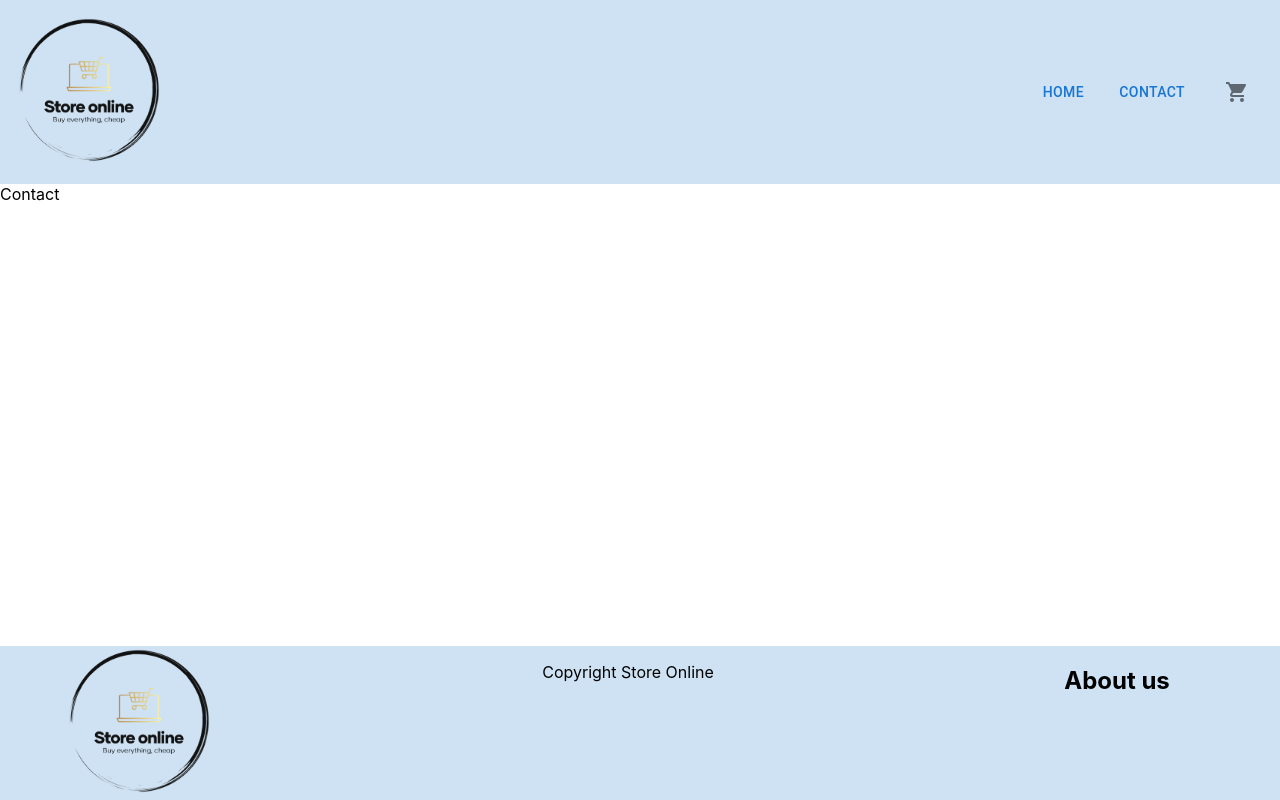
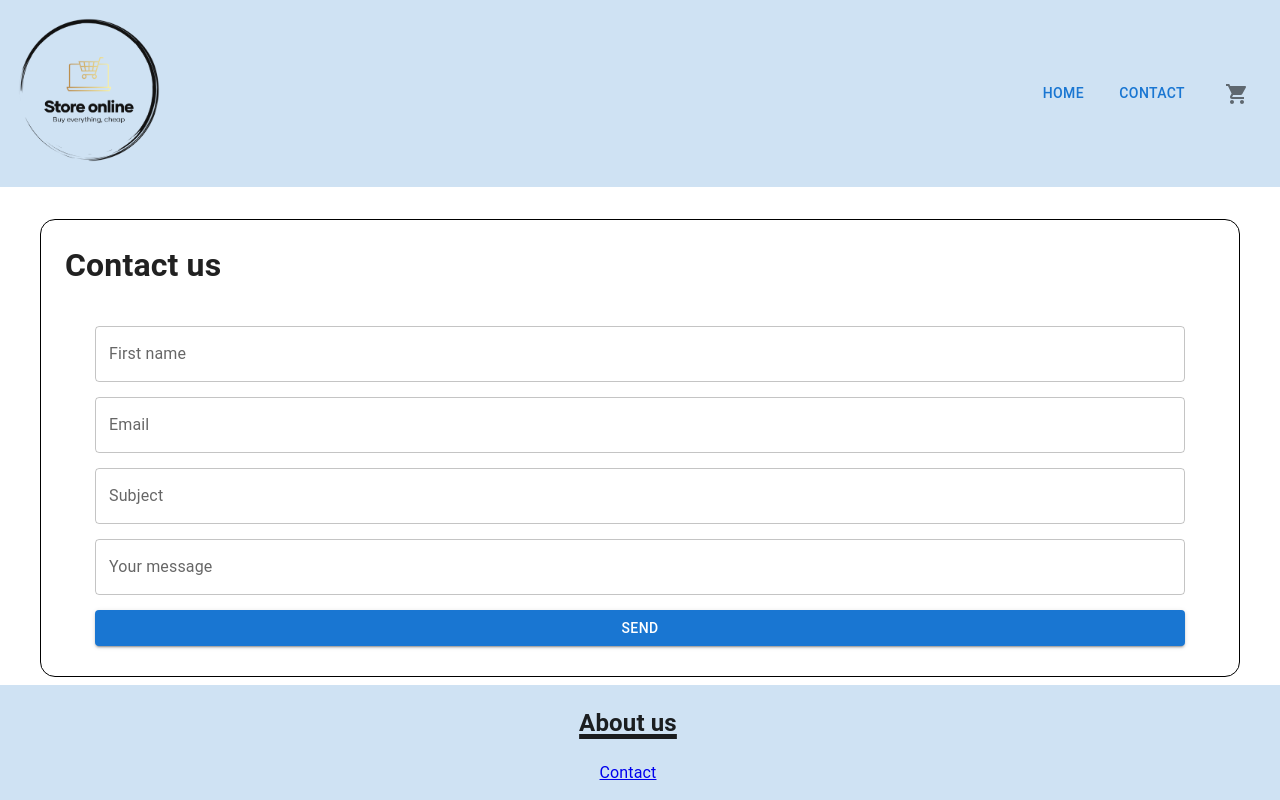
Before and after one commit to Christonn93/js-framework-ca, a React (Create React App) app: page /contact in a window 1280 px wide. Shown: the top 800 px of the page. Built offline with nearby package versions, Linux system fonts and the light colour scheme.

Commit message:
Added content and style changes
Added some content to contact form
Changed some styling

```diff
--- a/src/components/layout/Footer.jsx
+++ b/src/components/layout/Footer.jsx
@@ -14,21 +14,23 @@ const Footer = () => {
   <footer>
    <Box p="5" backgroundColor={"#cfe2f3"}>
     <Grid container spacing={3}>
-       <Grid xs textAlign={"center"}>
+     <Grid xs textAlign={"center"}></Grid>
+     <Grid xs={6} textAlign={"center"}>
+      <h2 className="footer-title">About us</h2>
+
+      <Link to={"/contact"}>
+       <p>Contact</p>
+      </Link>
       <Link to="/">
        <img src={Logo} alt="Logo" loading="lazy" height={150} />
       </Link>
-       </Grid>
-       <Grid xs={6} textAlign={"center"}>
       <p>Copyright Store Online</p>
      </Grid>
-       <Grid xs textAlign={"center"}>
-        <h2>About us</h2>
-       </Grid>
+     <Grid xs textAlign={"center"}></Grid>
     </Grid>
    </Box>
   </footer>
  );
 };
 
-export default Footer
+export default Footer;
--- a/src/index.css
+++ b/src/index.css
@@ -30,6 +30,28 @@ nav {
   gap: 15px;
   align-items: center;
 }
+
+
+.footer-title {
+  text-decoration: underline;
+  text-decoration-thickness: 5px;
+}
+
+/* Contact Container */
+.contact-container {
+  border: 1px solid black;
+  border-radius: 15px;
+}
+
+/* Form */
+form {
+  display: flex;
+  flex-direction: column;
+  gap: 15px;
+  padding: 15px;
+  margin: 15px;
+}
+
 
 /* Loader */
 .loader {
--- a/src/index.js
+++ b/src/index.js
@@ -4,11 +4,13 @@ import { BrowserRouter} from 'react-router-dom';
 import App from './App';
 import reportWebVitals from './reportWebVitals';
 
+import { CssBaseline } from '@mui/material';
 
 const root = ReactDOM.createRoot(document.getElementById('root'));
 root.render(
   <React.StrictMode>
   <BrowserRouter>
+  <CssBaseline />
    <App />
   </BrowserRouter>
   </React.StrictMode>
--- a/src/pages/Cart.jsx
+++ b/src/pages/Cart.jsx
@@ -1,9 +1,12 @@
+// Importing UI elements and react elements
+import { Box } from "@mui/material";
 import React from 'react'
-
 const Cart = () => {
   return (
-    <div>Cart</div>
-  )
+    <Box p={4}>
+        <h1>Cart</h1>
+    </Box>
+);
 }
 
 export default Cart
--- a/src/pages/Checkout.jsx
+++ b/src/pages/Checkout.jsx
@@ -1,9 +1,13 @@
+// Importing UI elements and react elements
+import { Box } from "@mui/material";
 import React from 'react'
 
 const Checkout = () => {
   return (
-    <div>Checkout</div>
-  )
+    <Box p={4}>
+        <h1>Checkout</h1>
+    </Box>
+);
 }
 
 export default Checkout
--- a/src/pages/Contact.jsx
+++ b/src/pages/Contact.jsx
@@ -1,9 +1,23 @@
-import React from 'react'
+// Importing UI elements and react elements
+import { Box, Button, TextField } from "@mui/material";
+import { Container } from "@mui/system";
+import React from "react";
 
 const Contact = () => {
-  return (
-    <div>Contact</div>
-  )
-}
+ return (
+  <Box p={4}>
+   <Container className="contact-container" boxShadow='outline'>
+   <h1>Contact us</h1>
+    <form>
+     <TextField label="First name" fullWidth type="text" name="name" className="form-input" />
+     <TextField label="Email" fullWidth type="email" name="name" className="form-input" />
+     <TextField label="Subject" fullWidth type="text" name="name" className="form-input" />
+     <TextField label="Your message" fullWidth type="text" name="name" className="form-input" />
+     <Button variant="contained">Send</Button>
+    </form>
+   </Container>
+  </Box>
+ );
+};
 
-export default Contact
+export default Contact;
--- a/src/pages/Home.jsx
+++ b/src/pages/Home.jsx
@@ -1,6 +1,12 @@
+// Importing UI elements and react elements
+import { Box } from "@mui/material";
+import React from 'react'
+
 const Home = () => {
     return (
-        <h1>Home</h1>
+        <Box p={4}>
+            <h1>Home</h1>
+        </Box>
     );
    };
 
--- a/src/pages/Product.jsx
+++ b/src/pages/Product.jsx
@@ -1,9 +1,12 @@
+// Importing UI elements and react elements
+import { Box } from "@mui/material";
 import React from 'react'
-
 const Product = () => {
   return (
-    <div>Product</div>
-  )
+    <Box p={4}>
+        <h1>Product</h1>
+    </Box>
+);
 }
 
 export default Product
```
Lines whose indentation alone changed are shown as unchanged.
